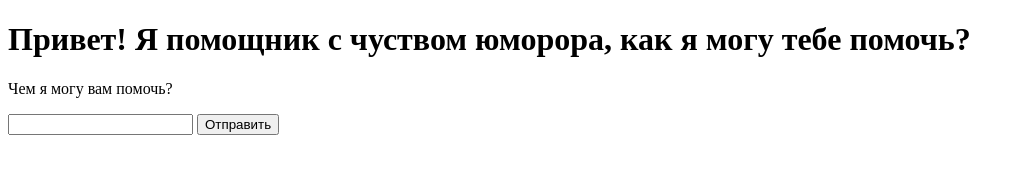
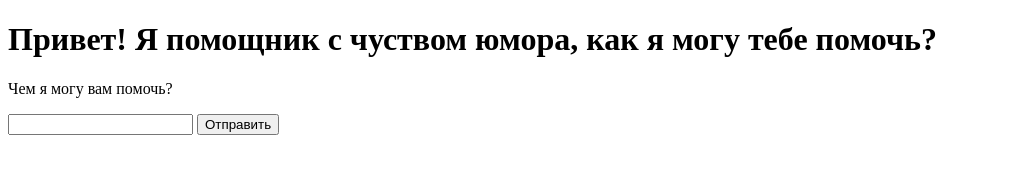
Before and after one commit to manta-na-dazla/Control, a plain HTML site: page index.html in a window 1280 px wide. Shown: the whole page, without its empty margins (0-1024 px from the left). Drawn offline with Linux system fonts and the light colour scheme.

Commit message:
Update index.html

```diff
--- a/index.html
+++ b/index.html
@@ -5,7 +5,7 @@
   <script src="script.js"></script>
 </head>
 <body>
-  <h1>Привет! Я помощник с чуством юморора, как я могу тебе помочь?</h1>
+  <h1>Привет! Я помощник с чуством юмора, как я могу тебе помочь?</h1>
   <p>Чем я могу вам помочь?</p>
   <input type="text" id="user-input">
   <button onclick="getResponse()">Отправить</button>
```
